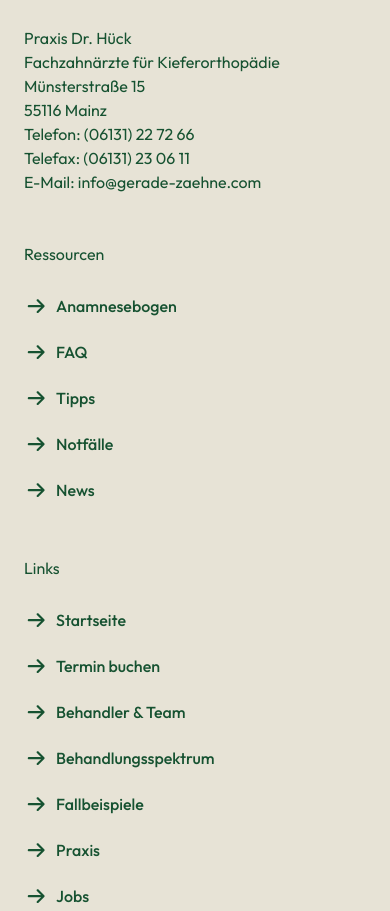
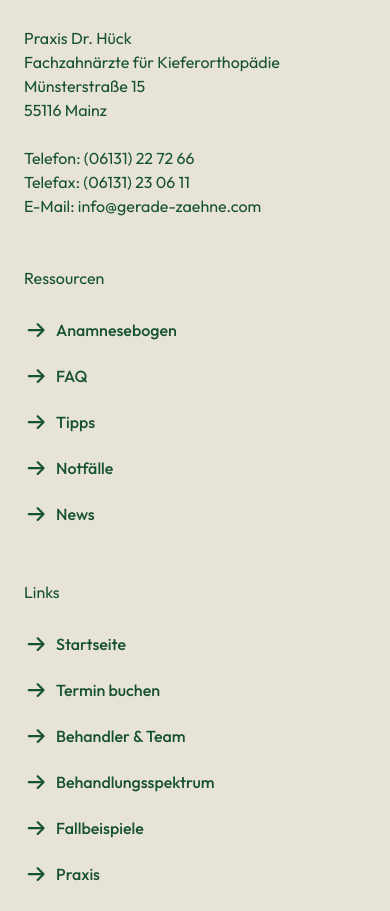
Before and after one commit to mstnwl/geradezaehne, a Next.js app: page / in a window 390 px wide. Shown: the part 4481-5392 px from the top of the page. Built offline with nearby package versions, Linux system fonts and the light colour scheme.

Commit message:
fix: add space before the footer phone line

```diff
--- a/components/footer.tsx
+++ b/components/footer.tsx
@@ -52,7 +52,9 @@ export function SiteFooter({ footer }: { footer: FooterContent }) {
           />
           <address className="flex flex-col not-italic text-base leading-normal font-normal lg:col-start-1 lg:row-start-2 lg:text-[18px]">
             {lines.map((line) => (
-              <span key={line}>{line}</span>
+              <span key={line} className={line === footer.phone ? "mt-gutter" : undefined}>
+                {line}
+              </span>
             ))}
           </address>
         </div>
```
